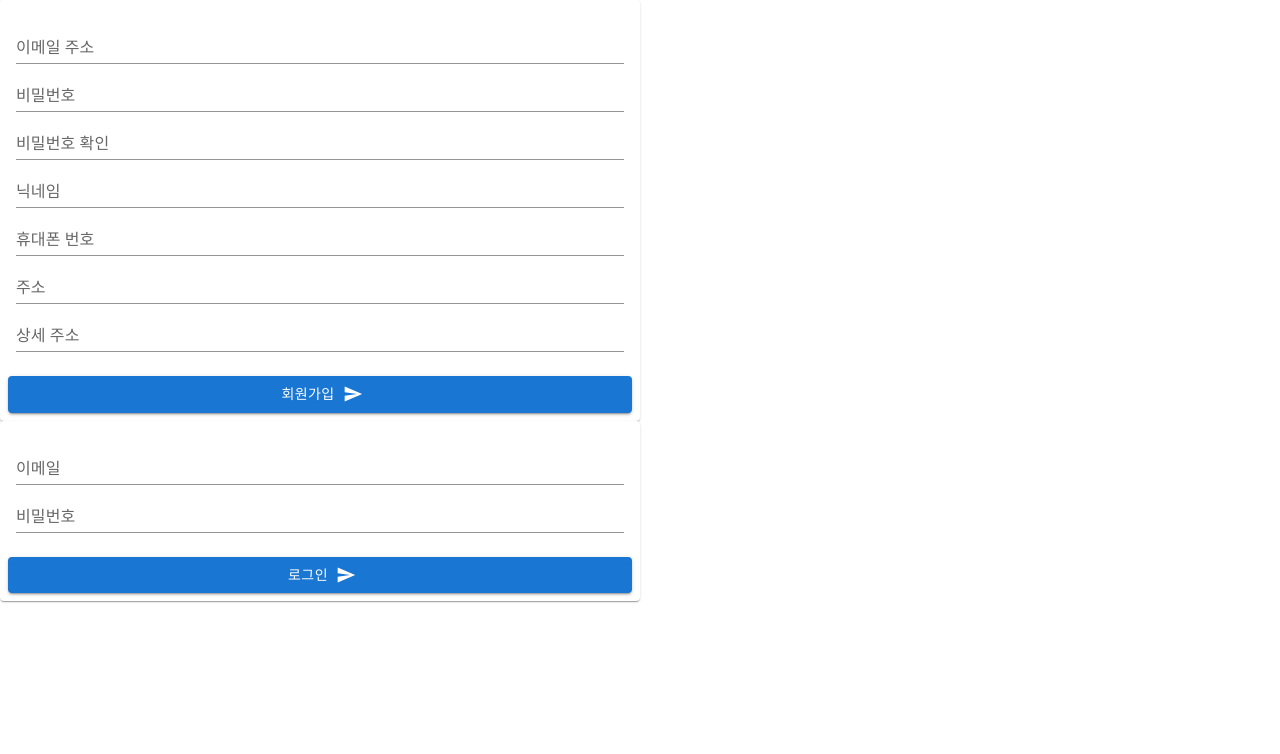
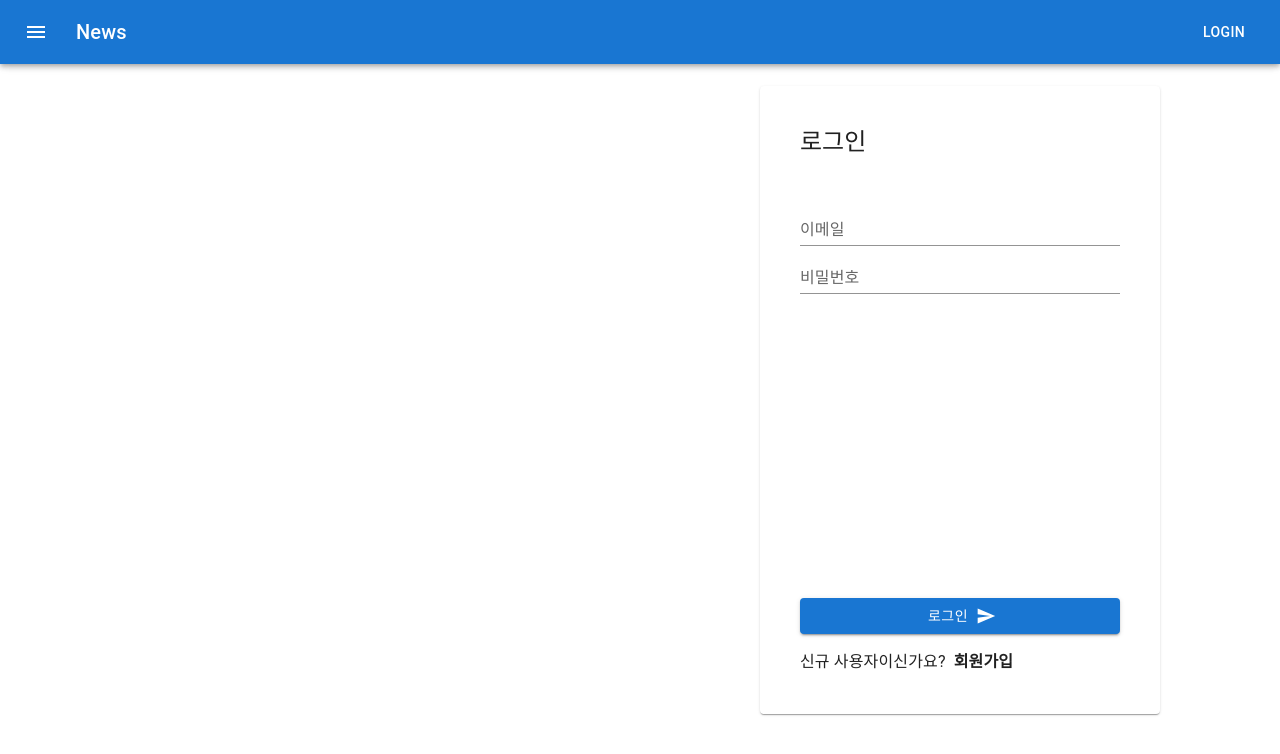
Before and after one commit to heohgoo/MyBlog_FE, a React (Create React App) app: page / in a window 1280 px wide. Shown: the top 754 px of the page. Built offline with nearby package versions, Linux system fonts and the light colour scheme.

Commit message:
로그인/회원가입 화면 전환 처리

```diff
--- a/src/App.tsx
+++ b/src/App.tsx
@@ -2,8 +2,9 @@ import React, { useEffect, useState } from 'react';
 import logo from './logo.svg';
 import './App.css';
 import axios from 'axios';
-import SignUp from './views/Authentication/SignUp';
-import SignIn from './views/Authentication/SingIn';
+import MainLayout from './views/layouts/MainLayout';
+import Navigation from './views/Navigation';
+import Authentication from './views/Authentication';
 
 export default function App() {
   // const [connection, setConnection] = useState<string>('');
@@ -30,8 +31,8 @@ export default function App() {
     //   <SignUp />
     // </div>
     <>
-      <SignUp />
-      <SignIn />
+      <Navigation />
+      <Authentication />
     </>
   );
 }
--- a/src/apis/index.ts
+++ b/src/apis/index.ts
@@ -1,2 +1,19 @@
+import axios from "axios";
+
 //apis dir - 백엔드와 통신할 axios 함수 넣어줌
-export const tmp = '';
+export const signInApi = async (data: any) => {
+
+    const response = await axios.post("http://localhost:4040/api/auth/signIn").catch((error) => null);
+    if (!response) return null;
+
+    const result = response.data;
+    return result;
+}
+
+export const signUpApi = async (data: any) => {
+    const response = await axios.post("http://localhost:4040/api/auth/signUp").catch((error) => null);
+    if (!response) return null;
+
+    const result = response.data;
+    return result;
+}
--- a/src/views/Authentication/SignUp/index.tsx
+++ b/src/views/Authentication/SignUp/index.tsx
@@ -1,17 +1,20 @@
-import axios from 'axios'
 import React, { useState } from 'react'
 import Box from '@mui/material/Box';
 import TextField from '@mui/material/TextField';
 import Card from '@mui/material/Card';
-import CardActions from '@mui/material/CardActions';
-import CardContent from '@mui/material/CardContent';
 import Button from '@mui/material/Button';
 import SendIcon from '@mui/icons-material/Send';
+import { Typography } from '@mui/material';
+import { signUpApi } from '../../../apis';
+
+interface Props {
+    setAuthView: (authView: boolean) => void,
+}
 
 //mui 라이브러리 => 부트스트랩과 비슷한 역할, TypeScript 지원
 //npm install @mui/material @emotion/react @emotion/styled
 //npm install @mui/icons-material
-export default function SignUp() {
+export default function SignUp(props: Props) {
     // const [requestResult, setRequestResult] = useState<string>(""); //함수 컴포넌트의 최상위 훅에서
     const [userEmail, setUserEmail] = useState<string>('');
     const [userPassword, setUserPassword] = useState<string>('');
@@ -21,7 +24,9 @@ export default function SignUp() {
     const [userAddress, setUserAddress] = useState<string>('');
     const [userAddressDetail, setUserAddressDetail] = useState<string>('');
 
-    const signUpHandler = () => {
+    const { setAuthView } = props
+
+    const signUpHandler = async () => {
         const data = {
             userEmail,
             userPassword,
@@ -32,19 +37,36 @@ export default function SignUp() {
             userAddressDetail,
         };
 
-        axios.post('http://localhost:4040/api/auth/signUp', data)
-            .then((response) => {
-                // setRequestResult("Success!");
-            })
-            .catch((error) => {
-                // setRequestResult("Failed");
-            });
+        const signUpResponse = await signUpApi(data);
+
+        if (!signUpResponse) {
+            alert('회원가입에 실패했습니다.');
+            return;
+        }
+
+        if (!signUpResponse.result) {
+            alert('회원가입에 실패했습니다.');
+            return;
+        }
+
+        alert('회원가입에 성공했습니다.')
+        setAuthView(false)
+
+        // axios.post('http://localhost:4040/api/auth/signUp', data)
+        //     .then((response) => {
+        //         // setRequestResult("Success!");
+        //     })
+        //     .catch((error) => {
+        //         // setRequestResult("Failed");
+        //     });
     };
 
     return (
-        <Card sx={{ minWidth: 275, maxWidth: "50%" }}>
-            <CardContent>
+        <Card sx={{ minWidth: 275, maxWidth: "50%", padding: 5 }}>
             <Box>
+                <Typography variant='h5'>회원가입</Typography>
+            </Box>
+            <Box height={'50vh'} mt={5}>
                 <TextField fullWidth label="이메일 주소" type="email" variant="standard"
                     onChange={(e) => setUserEmail(e.target.value)} />
                 <TextField fullWidth label="비밀번호" type="password" variant="standard"
@@ -60,12 +82,17 @@ export default function SignUp() {
                 <TextField fullWidth label="상세 주소" variant="standard"
                     onChange={(e) => setUserAddressDetail(e.target.value)} />
             </Box>
-            </CardContent>
-            <CardActions>
+            <Box component='div'>
                 <Button fullWidth onClick={() => { signUpHandler() }} variant="contained" endIcon={<SendIcon />}>
                     회원가입
                 </Button>
-            </CardActions>
+            </Box>
+            <Box component='div' display='flex' mt={2}>
+                <Typography>이미 계정이 있으신가요?</Typography>
+                <Typography fontWeight={800} ml={1} onClick={() => setAuthView(false)}>
+                    로그인
+                </Typography>
+            </Box>
         </Card>
     );
 }
--- a/src/views/Authentication/SingIn/index.tsx
+++ b/src/views/Authentication/SingIn/index.tsx
@@ -1,19 +1,26 @@
-import { Box, Card, CardContent, TextField, Button, CardActions } from '@mui/material'
-import React, { useState } from 'react'
+import { Box, Card, CardContent, TextField, Button, CardActions, Typography, CardHeader } from '@mui/material'
+import { useState } from 'react'
 import SendIcon from '@mui/icons-material/Send';
-import axios from 'axios';
 import { useCookies } from 'react-cookie';
 import { useUserStore } from '../../../stores';
+import { signInApi } from '../../../apis';
 
-export default function SignIn() {
+interface Props {
+    setAuthView: (authView: boolean) => void,
+}
+
+
+export default function SignIn(props: Props) {
     const [userEmail, setEmail] = useState<string>('');
     const [userPassword, setPassword] = useState<string>('');
 
     const [cookies, setCookies] = useCookies();
 
-    const {user, setUser} = useUserStore();
+    const { user, setUser } = useUserStore();
 
-    const signInHandler = () => {
+    const { setAuthView } = props
+
+    const signInHandler = async () => {
         if (userEmail.length === 0 || userPassword.length === 0) {
             alert('이메일과 비밀번호를 입력하세요.')
             return;
@@ -24,34 +31,34 @@ export default function SignIn() {
             userPassword
         }
 
-            axios.post("http://localhost:4040/api/auth/signIn", data)
-            .then((response) => {
-                const responsedData = response.data;
-                console.log(responsedData);
-                if (!responsedData.result){
-                    console.log('로그인 실패');
+        const signInResponse = await signInApi(data);
+
+        if (!signInResponse) {
+            alert('로그인에 실패하였습니다.');
             return;
         }
 
-                const { token, exprTime, user } = responsedData.data;
+        if (!signInResponse.result) {
+            console.log('로그인에 실패하였습니다.');
+            return;
+        }
+
+        const { token, exprTime, user } = signInResponse.data;
         const expires = new Date();
-                expires.setMilliseconds(expires.getMilliseconds + exprTime);
+        expires.setMilliseconds(expires.getMilliseconds() + exprTime);
 
         setCookies('token', token, { expires });
         //쿠키가 유지되어 있는 동안은 로그인되어 있다고 가정
         setUser(user);
         //스토어에 저장
-            })
-            .catch((error) => {
-                alert('로그인에 실패했습니다.');
-            })
     }
 
     return (
-    <Card sx={{ minWidth: 275, maxWidth: "50%" }}>
-        { user != null && (<>{user.userNickname}</>)}
-        <CardContent>
+        <Card sx={{ minWidth: 275, maxWidth: "50%", padding: 5 }}>
             <Box>
+                <Typography variant='h5'>로그인</Typography>
+            </Box>
+            <Box height='50vh' mt={5}>
                 <TextField
                     fullWidth
                     label="이메일"
@@ -67,12 +74,15 @@ export default function SignIn() {
                     onChange={(e) => setPassword(e.target.value)}
                 />
             </Box>
-        </CardContent>
-        <CardActions>
+            <Box component='div'>
                 <Button fullWidth onClick={() => { signInHandler() }} variant="contained" endIcon={<SendIcon />}>
                     로그인
                 </Button>
-        </CardActions>
+            </Box>
+            <Box component='div' display='flex' mt={2}>
+                <Typography>신규 사용자이신가요?</Typography>
+                <Typography fontWeight={800} ml={1} onClick={() => setAuthView(true)}>회원가입</Typography>
+            </Box>
         </Card>
     )
 }
--- a/src/views/Authentication/index.tsx
+++ b/src/views/Authentication/index.tsx
@@ -1,9 +1,24 @@
 //rfc
-import React from 'react'
+import React, { useState } from 'react'
 import SignUp from './SignUp'
+import SignIn from './SingIn'
+import { Box } from '@mui/material'
 
 export default function Authentication() {
+  // authView : true => signUp
+  //            false => signIn
+  const [authView, setAuthView] = useState<boolean>(false);
+
   return (
-    <SignUp />
+    <>
+      <Box display='flex' height='100vh'>
+        <Box flex={1} display='flex' justifyContent='center' alignItems='center'>
+
+        </Box>
+        <Box flex={1} display='flex' justifyContent='center' alignItems='center'>
+          { authView ? (<SignUp setAuthView={setAuthView}/>) : (<SignIn setAuthView={setAuthView}/>) }
+        </Box>
+      </Box>
+    </>
   )
 }
--- /dev/null
+++ b/src/views/Navigation/index.tsx
@@ -0,0 +1,32 @@
+import * as React from 'react';
+import AppBar from '@mui/material/AppBar';
+import Box from '@mui/material/Box';
+import Toolbar from '@mui/material/Toolbar';
+import Typography from '@mui/material/Typography';
+import Button from '@mui/material/Button';
+import IconButton from '@mui/material/IconButton';
+import MenuIcon from '@mui/icons-material/Menu';
+
+export default function Navigation() {
+  return (
+    <Box sx={{ flexGrow: 1 }}>
+      <AppBar position="fixed">
+        <Toolbar>
+          <IconButton
+            size="large"
+            edge="start"
+            color="inherit"
+            aria-label="menu"
+            sx={{ mr: 2 }}
+          >
+            <MenuIcon />
+          </IconButton>
+          <Typography variant="h6" component="div" sx={{ flexGrow: 1 }}>
+            News
+          </Typography>
+          <Button color="inherit">Login</Button>
+        </Toolbar>
+      </AppBar>
+    </Box>
+  );
+}
--- /dev/null
+++ b/src/views/layouts/MainLayout/index.tsx
@@ -0,0 +1,11 @@
+import React from 'react'
+import Navigation from '../../Navigation'
+import { Box } from '@mui/material'
+
+export default function MainLayout() {
+  return (
+    <>
+    <Navigation />
+    </>
+  )
+}
```
Lines whose indentation alone changed are shown as unchanged.
